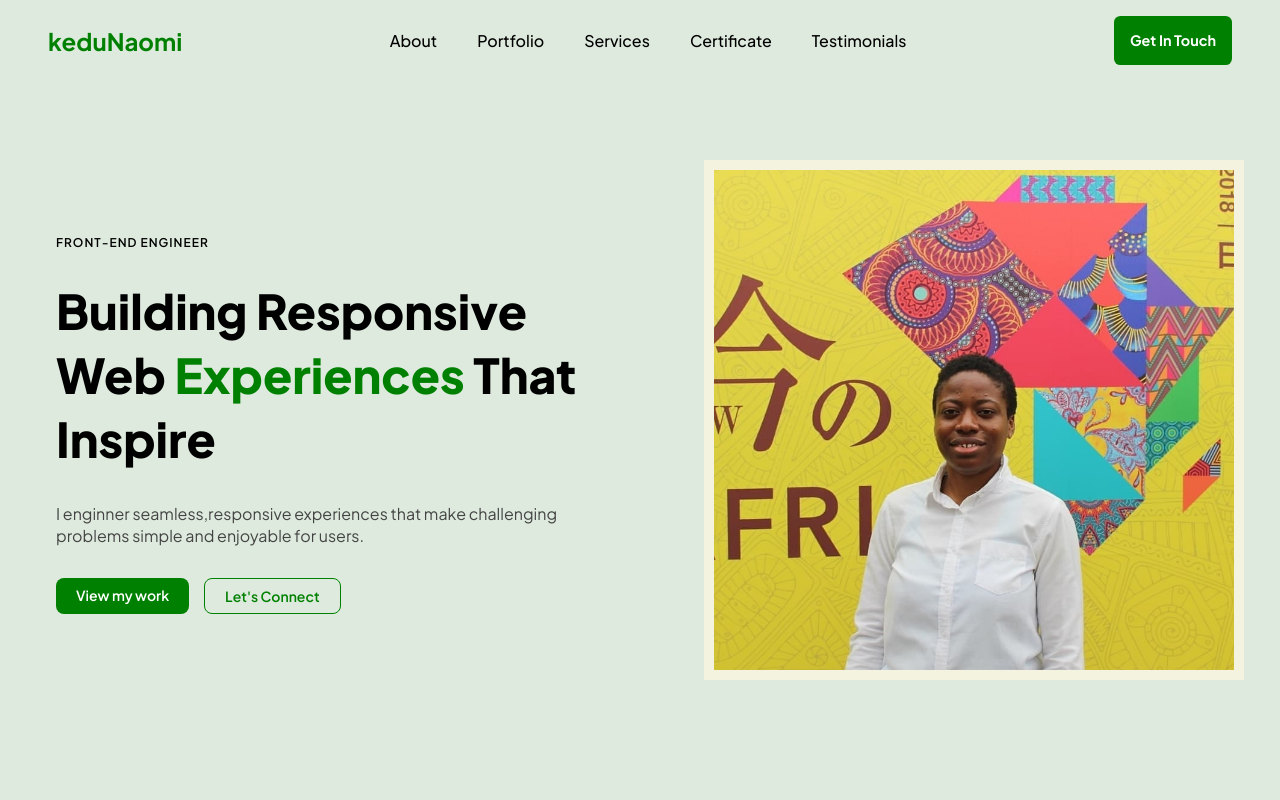
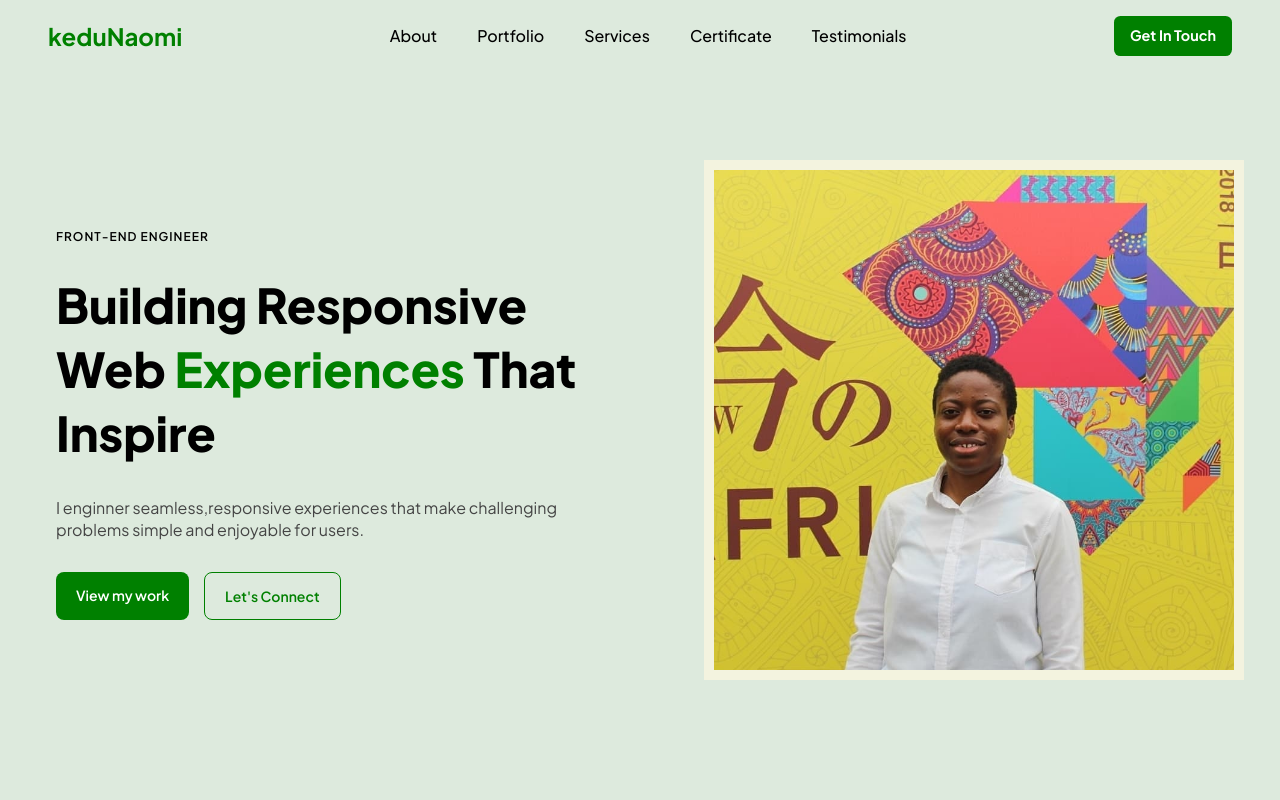
Before and after one commit to Cnsoedo/chioma-portfolio, a plain HTML site: page index.html in a window 1280 px wide. Shown: the top 800 px of the page. Drawn offline with nearby package versions, Linux system fonts and the light colour scheme.

Commit message:
Edited more css properties

```diff
--- a/portfolio.css
+++ b/portfolio.css
@@ -49,11 +49,11 @@ body {
 .get-in-touch {
   background-color: green;
   color: #fff;
-  padding: 1.2rem 1rem;
+  padding: 0.9rem 1rem;
   border-radius: 0.4rem;
   text-decoration: none;
   font-size: 0.9rem;
-  font-weight: 650;
+  font-weight: 700;
 }
 
 /* HERO SECTION */
@@ -105,10 +105,10 @@ h1 {
   display: flex;
   gap: 15px;
 }
-.button-dark {
+.hero-buttons .button-dark {
   background-color: green;
   color: #fff;
-  padding: 12px 20px;
+  padding: 18px 20px;
   border-radius: 8px;
   text-decoration: none;
   font-size: 14px;
@@ -119,7 +119,7 @@ h1 {
 .button-light {
   border: 1px solid green;
   color: green;
-  padding: 12px 20px;
+  padding: 18px 20px;
   border-radius: 8px;
   text-decoration: none;
   font-size: 14px;
```
